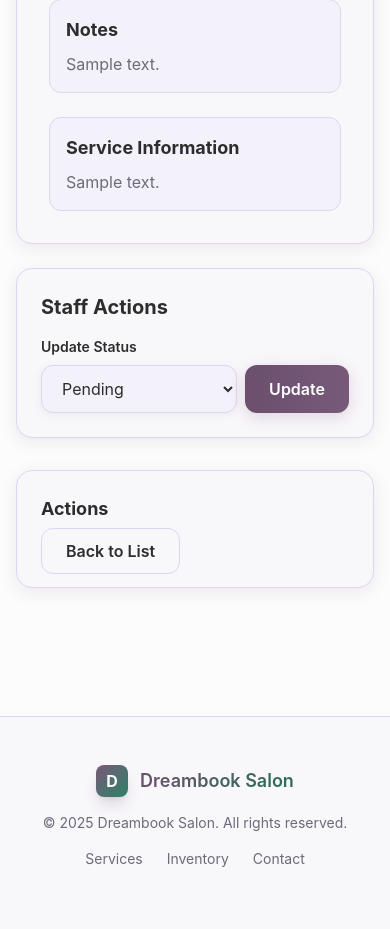
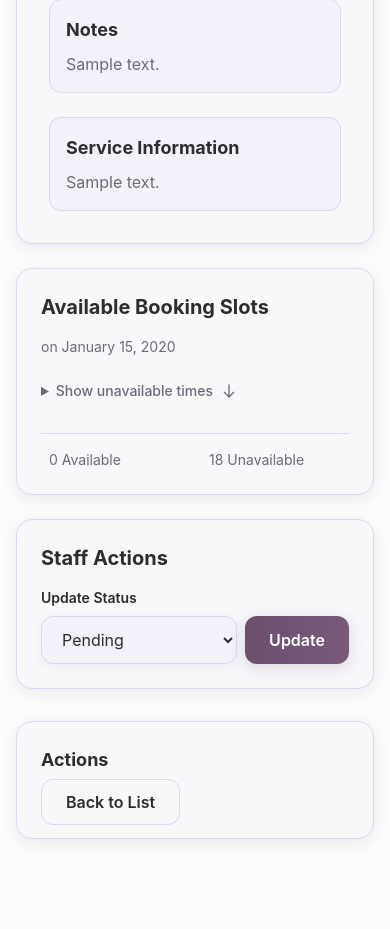
Before and after one commit to property360-2/Dreambook-Salon, a Django app: page /appointments/1/ in a window 390 px wide. Shown: the part 944-1873 px from the top of the page. Before the commit the page ends 1811 px from the top, so only its background shows below. Run offline with Django 5.2, Linux system fonts and the light colour scheme; a user stored in the database is signed in; tables that the repository leaves empty hold one stand-in row (values such as "Sample post"); grey boxes marked "Sample" are stand-in pictures.

Commit message:
feat: add available booking slots display on appointment detail page
Added a responsive calendar view showing available time slots for the
booking date on the appointment confirmation page. Features include:

- New utility functions to generate and check available time slots
- Time slots display with availability status (available/unavailable)
- Responsive grid layout (2-4 columns depending on screen size)
- Shows reasons for unavailable slots (full, blocked, insufficient stock)
- Statistics showing available vs unavailable slot counts
- Collapsible unavailable slots section to keep UI clean

Components added:
- appointments/utils.py: get_available_slots() and check_slot_availability()
- appointments/views.py: updated AppointmentDetailView with context data
- templates/components/molecules/available_slots.html: responsive slots display
- templates/pages/appointments_detail.html: integrated slots component

This helps customers see booking availability at a glance without
needing to go back to the booking form.

```diff
--- a/appointments/utils.py
+++ b/appointments/utils.py
@@ -5,7 +5,7 @@ Utility functions for appointment management.
 from datetime import datetime, timedelta
 from django.utils import timezone
 from django.db.models import Count, Q
-from .models import Appointment
+from .models import Appointment, AppointmentSettings, BlockedRange
 
 
 def get_calendar_data(year, month, user=None, is_staff=False):
@@ -157,3 +157,112 @@ def get_day_appointments(year, month, day, user=None):
         start_at__gte=day_start,
         start_at__lte=day_end
     ).order_by('start_at')
+
+
+def get_available_slots(service, date, start_hour=9, end_hour=18, interval_minutes=30):
+    """
+    Get available time slots for a service on a specific date.
+
+    Args:
+        service: Service object
+        date: Date object for the booking date
+        start_hour: Start hour of business day (default 9 AM)
+        end_hour: End hour of business day (default 6 PM)
+        interval_minutes: Time interval between slots (default 30 mins)
+
+    Returns:
+        List of dicts with:
+            - time: Time string (HH:MM format)
+            - datetime: Full datetime object
+            - is_available: Boolean indicating if slot is available
+            - reason: Reason if unavailable (None if available)
+    """
+    slots = []
+    settings = AppointmentSettings.get_settings()
+    now = timezone.now()
+    service_duration = service.duration_minutes
+
+    # Generate all possible time slots for the day
+    current_time = datetime.combine(date, datetime.min.time()).replace(hour=start_hour)
+    end_time = datetime.combine(date, datetime.min.time()).replace(hour=end_hour)
+
+    # Ensure we're working with the same timezone
+    if timezone.is_naive(current_time):
+        current_time = timezone.make_aware(current_time)
+    if timezone.is_naive(end_time):
+        end_time = timezone.make_aware(end_time)
+
+    while current_time + timedelta(minutes=service_duration) <= end_time:
+        slot_end = current_time + timedelta(minutes=service_duration)
+
+        # Check availability
+        is_available, reason = check_slot_availability(
+            service, current_time, slot_end, service_duration
+        )
+
+        slots.append({
+            'time': current_time.strftime('%I:%M %p').lstrip('0'),  # Remove leading zero
+            'datetime': current_time,
+            'is_available': is_available,
+            'reason': reason,
+        })
+
+        current_time += timedelta(minutes=interval_minutes)
+
+    return slots
+
+
+def check_slot_availability(service, start_at, end_at, duration_minutes):
+    """
+    Check if a specific time slot is available.
+
+    Args:
+        service: Service object
+        start_at: Start datetime
+        end_at: End datetime
+        duration_minutes: Service duration in minutes
+
+    Returns:
+        tuple: (is_available: bool, reason: str or None)
+    """
+    settings = AppointmentSettings.get_settings()
+    now = timezone.now()
+
+    # Check 1: Not in the past
+    if start_at < now:
+        return False, "Time has passed"
+
+    # Check 2: Within booking window
+    max_future = now + timedelta(days=settings.booking_window_days)
+    if start_at > max_future:
+        return False, f"Beyond booking window ({settings.booking_window_days} days)"
+
+    # Check 3: Not in a blocked range
+    blocked_ranges = BlockedRange.objects.filter(
+        start_at__lt=end_at,
+        end_at__gt=start_at
+    )
+    if blocked_ranges.exists():
+        blocked = blocked_ranges.first()
+        return False, "Blocked" if not blocked.reason else blocked.reason
+
+    # Check 4: Not exceeding max concurrent appointments
+    overlapping_appointments = Appointment.objects.filter(
+        start_at__lt=end_at,
+        end_at__gt=start_at,
+        status__in=[
+            Appointment.Status.PENDING,
+            Appointment.Status.CONFIRMED,
+            Appointment.Status.IN_PROGRESS
+        ]
+    ).count()
+
+    if overlapping_appointments >= settings.max_concurrent:
+        return False, "Full"
+
+    # Check 5: Verify inventory availability
+    for service_item in service.service_items.all():
+        if service_item.item.stock < service_item.qty_per_service:
+            return False, f"No stock: {service_item.item.name}"
+
+    return True, None
--- a/appointments/views.py
+++ b/appointments/views.py
@@ -7,7 +7,7 @@ from django.utils import timezone
 from django.db.models import Q
 from datetime import timedelta, datetime
 from .models import Appointment, AppointmentSettings, BlockedRange
-from .utils import get_calendar_data, get_day_appointments
+from .utils import get_calendar_data, get_day_appointments, get_available_slots
 from services.models import Service
 from core.mixins import CustomerRequiredMixin, StaffOrAdminRequiredMixin
 
@@ -190,6 +190,23 @@ class AppointmentDetailView(LoginRequiredMixin, DetailView):
 
         return qs
 
+    def get_context_data(self, **kwargs):
+        """Add available time slots for the booking date."""
+        context = super().get_context_data(**kwargs)
+        appointment = self.get_object()
+
+        # Get available slots for the appointment date
+        booking_date = appointment.start_at.date()
+        available_slots = get_available_slots(appointment.service, booking_date)
+
+        # Separate available and unavailable slots
+        context['available_slots'] = [s for s in available_slots if s['is_available']]
+        context['unavailable_slots'] = [s for s in available_slots if not s['is_available']]
+        context['all_slots'] = available_slots
+        context['booking_date'] = booking_date
+
+        return context
+
 
 class AppointmentCancelView(LoginRequiredMixin, View):
     """Cancel an appointment (customers cancel their own, staff cancel any)."""
--- /dev/null
+++ b/templates/components/molecules/available_slots.html
@@ -0,0 +1,70 @@
+<!-- Available Time Slots Display -->
+<div class="card p-6">
+  <h3 class="text-xl font-bold text-light-text mb-4">Available Booking Slots</h3>
+  <p class="text-light-muted text-sm mb-4">on {{ booking_date|date:"F d, Y" }}</p>
+
+  <!-- No slots message -->
+  {% if not all_slots %}
+    <div class="p-4 bg-amber-500/10 border border-amber-500/20 rounded-lg text-center">
+      <p class="text-amber-700 font-medium">No time slots available for this date</p>
+    </div>
+  {% else %}
+    <!-- Available slots grid -->
+    {% if available_slots %}
+      <div class="mb-6">
+        <h4 class="text-sm font-semibold text-accent-600 mb-3">Available Times</h4>
+        <div class="grid grid-cols-2 sm:grid-cols-3 md:grid-cols-4 gap-2">
+          {% for slot in available_slots %}
+            <div class="p-3 rounded-lg border-2 border-accent-300 bg-accent-50 text-center cursor-default hover:bg-accent-100 transition-colors">
+              <span class="text-sm font-semibold text-accent-700">{{ slot.time }}</span>
+            </div>
+          {% endfor %}
+        </div>
+      </div>
+    {% endif %}
+
+    <!-- Unavailable slots (if any) -->
+    {% if unavailable_slots %}
+      <details class="group">
+        <summary class="cursor-pointer text-sm font-medium text-light-muted hover:text-light-text transition-colors py-2">
+          <span class="inline-flex items-center gap-2">
+            <span class="group-open:hidden">Show unavailable times</span>
+            <span class="hidden group-open:inline">Hide unavailable times</span>
+            <svg class="w-4 h-4 transform group-open:rotate-180 transition-transform" fill="none" stroke="currentColor" viewBox="0 0 24 24">
+              <path stroke-linecap="round" stroke-linejoin="round" stroke-width="2" d="M19 14l-7 7m0 0l-7-7m7 7V3"></path>
+            </svg>
+          </span>
+        </summary>
+
+        <div class="mt-4 pt-4 border-t border-light-border">
+          <h4 class="text-sm font-semibold text-light-muted mb-3">Unavailable Times</h4>
+          <div class="grid grid-cols-2 sm:grid-cols-3 md:grid-cols-4 gap-2">
+            {% for slot in unavailable_slots %}
+              <div class="p-3 rounded-lg border-2 border-light-border bg-light-elevated text-center cursor-not-allowed group/slot"
+                   title="{% if slot.reason %}{{ slot.reason }}{% else %}Not available{% endif %}">
+                <span class="text-sm font-semibold text-light-muted">{{ slot.time }}</span>
+                {% if slot.reason %}
+                  <span class="block text-xs text-light-muted mt-1 opacity-75">{{ slot.reason }}</span>
+                {% endif %}
+              </div>
+            {% endfor %}
+          </div>
+        </div>
+      </details>
+    {% endif %}
+
+    <!-- Stats -->
+    <div class="mt-6 pt-4 border-t border-light-border">
+      <div class="grid grid-cols-2 gap-3 text-sm">
+        <div class="flex items-center gap-2">
+          <div class="w-3 h-3 rounded-full bg-accent-500"></div>
+          <span class="text-light-muted">{{ available_slots|length }} Available</span>
+        </div>
+        <div class="flex items-center gap-2">
+          <div class="w-3 h-3 rounded-full bg-light-border"></div>
+          <span class="text-light-muted">{{ unavailable_slots|length }} Unavailable</span>
+        </div>
+      </div>
+    </div>
+  {% endif %}
+</div>
--- a/templates/pages/appointments_detail.html
+++ b/templates/pages/appointments_detail.html
@@ -88,6 +88,9 @@
             </div>
           </div>
 
+          <!-- Available Time Slots -->
+          {% include 'components/molecules/available_slots.html' %}
+
           <!-- Staff Actions (if applicable) -->
           {% if user.role in 'STAFF,ADMIN' %}
             <div class="card p-6">
```
